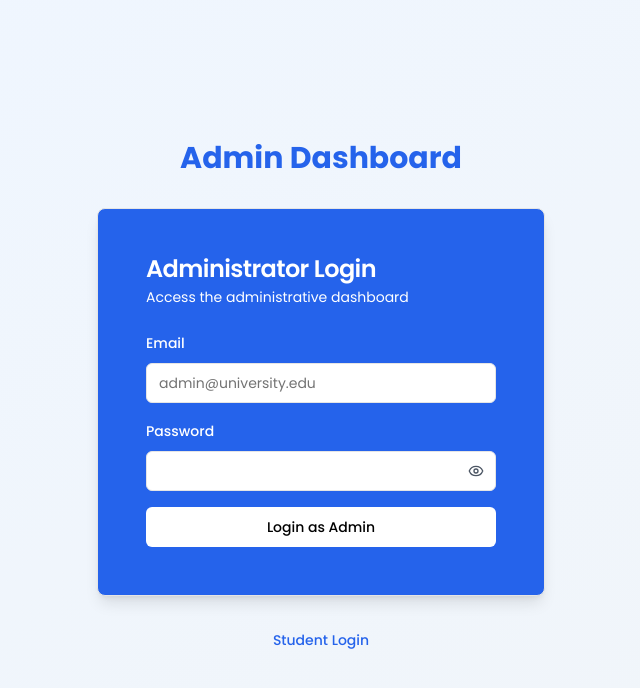
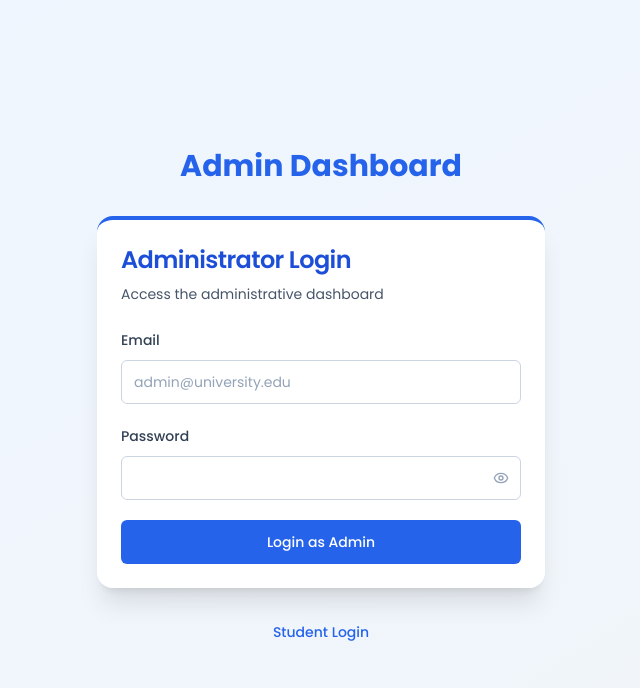
Before and after one commit to user6dawn/student-incident-report-project-Watchdogs-, a Next.js app: page /admin/login in a window 1280 px wide. Shown: the top 688 px of the page, without its empty margins (319-959 px from the left). Built offline with nearby package versions, Linux system fonts and the light colour scheme; no server answers.

Commit message:
change styled

```diff
--- a/app/admin/login/page.tsx
+++ b/app/admin/login/page.tsx
@@ -54,17 +54,17 @@ export default function AdminLoginPage() {
           <h1 className="text-3xl font-bold text-blue-600">Admin Dashboard</h1>
         </div>
 
-        <Card className="p-6 bg-blue-600 rounded-lg shadow-lg">
-          <CardHeader >
-            <CardTitle className='text-white'>Administrator Login</CardTitle>
-            <CardDescription className='text-white'>Access the administrative dashboard</CardDescription>
+        <Card className="rounded-2xl border border-slate-200/70 bg-white/95 shadow-xl backdrop-blur-sm border-0 border-t-4 border-blue-600">
+          <CardHeader className="space-y-2 pb-2">
+            <CardTitle className="text-left text-2xl font-semibold text-blue-700">Administrator Login</CardTitle>
+            <CardDescription className="text-left text-slate-600">Access the administrative dashboard</CardDescription>
           </CardHeader>
-          <CardContent>
-            <form onSubmit={handleLogin} className="space-y-4">
-              <div className="space-y-2 text-white">
-                <Label htmlFor="email ">Email</Label>
+          <CardContent className="pt-4">
+            <form onSubmit={handleLogin} className="space-y-5">
+              <div className="space-y-2">
+                <Label htmlFor="email" className="text-slate-700">Email</Label>
                 <Input
-                className='text-black'
+                className="h-11 border-slate-300 bg-white text-slate-900 placeholder:text-slate-400 focus-visible:ring-2 focus-visible:ring-blue-500"
                   id="email"
                   type="email"
                   placeholder="admin@university.edu"
@@ -73,11 +73,11 @@ export default function AdminLoginPage() {
                   required
                 />
               </div>
-              <div className="space-y-2 text-white">
-                <Label htmlFor="password">Password</Label>
+              <div className="space-y-2">
+                <Label htmlFor="password" className="text-slate-700">Password</Label>
                 <div className="relative">
                   <Input
-                    className="text-black pr-10"
+                    className="h-11 pr-10 border-slate-300 bg-white text-slate-900 focus-visible:ring-2 focus-visible:ring-blue-500"
                     id="password"
                     type={showPassword ? 'text' : 'password'}
                     value={form.password}
@@ -88,20 +88,20 @@ export default function AdminLoginPage() {
                     type="button"
                     aria-label={showPassword ? 'Hide password' : 'Show password'}
                     onClick={() => setShowPassword((prev) => !prev)}
-                    className="absolute right-3 top-1/2 -translate-y-1/2 text-gray-600 hover:text-gray-800"
+                    className="absolute right-3 top-1/2 -translate-y-1/2 text-slate-400 hover:text-slate-600"
                   >
                     {showPassword ? <EyeOff className="h-4 w-4" /> : <Eye className="h-4 w-4" />}
                   </button>
                 </div>
               </div>
-              <Button type="submit" className="w-full bg-white hover:bg-gray-100 text-black" disabled={loading} >
+              <Button type="submit" className="h-11 w-full bg-blue-600 text-white hover:bg-blue-700" disabled={loading} >
                 {loading ? 'Logging in...' : 'Login as Admin'}
               </Button>
             </form>
           </CardContent>
         </Card>
 
-        <div className="mt-6 text-center ">
+        <div className="mt-6 text-center">
           <Button variant="link" onClick={() => router.push('/student/login')} className="text-blue-600">
             Student Login
           </Button>
--- a/app/admin/reports/[id]/page.tsx
+++ b/app/admin/reports/[id]/page.tsx
@@ -343,7 +343,7 @@ export default function AdminReportDetailPage() {
                   )}
                   {report.status !== 'unresolved' && report.status !== 'resolved' && (
                     <Button
-                    className="w-full bg-red-600 text-white hover:bg-red-700 hover:text-white"
+                    className="w-full bg-grey-100 text-white hover:bg-grey-400 hover:text-white"
                       onClick={() => updateStatus('unresolved')}
                       disabled={updating}
                       variant="outline"
```
